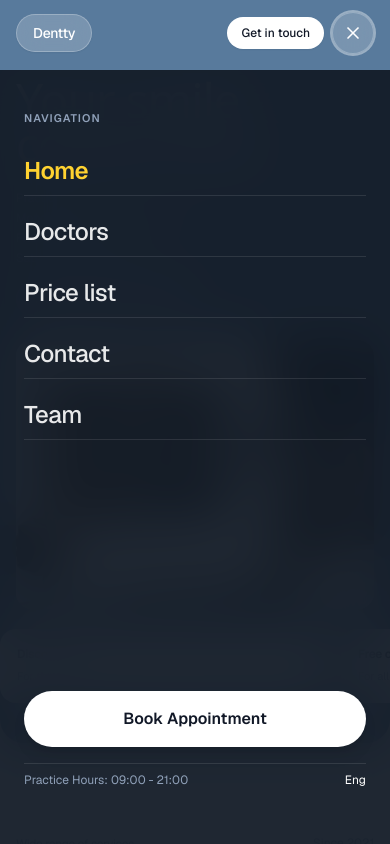
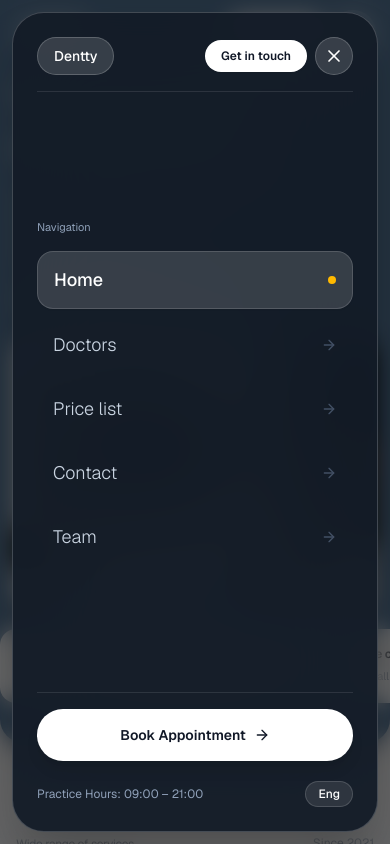
Before and after one commit to akhilathuluri/dental-launch, a Next.js app: page / in a window 390 px wide. Both pictures are taken after a click on the button 353 px from the left and 33 px from the top of the page. Shown: the top 844 px of the page. Built offline with nearby package versions, Linux system fonts and the light colour scheme.

Commit message:
mobile navigation bar ui fixed

```diff
--- a/components/layout/Header.tsx
+++ b/components/layout/Header.tsx
@@ -2,20 +2,11 @@
 
 import React, { useState, useEffect } from 'react';
 import { motion, AnimatePresence } from 'framer-motion';
-import { Menu, X, ChevronDown } from 'lucide-react';
+import { Menu, X, ChevronDown, ArrowRight } from 'lucide-react';
 import { navItems } from '@/data/navigation';
 
 export const Header: React.FC = () => {
   const [isOpen, setIsOpen] = useState(false);
-  const [scrolled, setScrolled] = useState(false);
-
-  useEffect(() => {
-    const handleScroll = () => {
-      setScrolled(window.scrollY > 20);
-    };
-    window.addEventListener('scroll', handleScroll);
-    return () => window.removeEventListener('scroll', handleScroll);
-  }, []);
 
   useEffect(() => {
     if (isOpen) {
@@ -37,10 +28,10 @@ export const Header: React.FC = () => {
   }, []);
 
   return (
-    <header className="sticky top-0 z-50 w-full transition-all duration-300 pt-3 sm:pt-4 px-4 sm:px-6 lg:px-8">
+    <header className="sticky top-0 z-40 w-full transition-all duration-300 pt-3 sm:pt-4 px-4 sm:px-6 lg:px-8">
       <div className="max-w-[1400px] mx-auto flex items-center justify-between gap-4">
 
-        {/* Logo Badge (Matching reference semi-transparent glass pill) */}
+        {/* Logo Badge */}
         <a
           href="#home"
           className="flex items-center justify-center px-4 py-2 sm:px-6 sm:py-2.5 bg-white/20 backdrop-blur-md border border-white/25 text-white font-medium text-sm sm:text-base tracking-tight rounded-full shadow-xs hover:bg-white/30 transition-colors"
@@ -98,60 +89,117 @@ export const Header: React.FC = () => {
 
           <button
             type="button"
-            onClick={() => setIsOpen(!isOpen)}
+            onClick={() => setIsOpen(true)}
             className="p-2.5 bg-white/20 backdrop-blur-md text-white border border-white/25 rounded-full focus:outline-none focus:ring-2 focus:ring-white/40"
-            aria-label={isOpen ? "Close menu" : "Open menu"}
+            aria-label="Open navigation menu"
           >
-            {isOpen ? <X className="w-5 h-5" /> : <Menu className="w-5 h-5" />}
+            <Menu className="w-5 h-5" />
           </button>
         </div>
       </div>
 
-      {/* Mobile Drawer / Overlay Navigation */}
+      {/* Modern Floating Glass Mobile Modal Sheet */}
       <AnimatePresence>
         {isOpen && (
+          <>
+            {/* Backdrop blur */}
             <motion.div
-            initial={{ opacity: 0, y: -20 }}
-            animate={{ opacity: 1, y: 0 }}
-            exit={{ opacity: 0, y: -20 }}
-            transition={{ duration: 0.25, ease: 'easeInOut' }}
-            className="fixed inset-0 top-[70px] z-40 bg-[#141C28]/95 backdrop-blur-xl p-6 flex flex-col justify-between md:hidden"
+              initial={{ opacity: 0 }}
+              animate={{ opacity: 1 }}
+              exit={{ opacity: 0 }}
+              onClick={() => setIsOpen(false)}
+              className="fixed inset-0 z-50 bg-black/60 backdrop-blur-md md:hidden"
+            />
+
+            {/* Floating Glass Sheet */}
+            <motion.div
+              initial={{ opacity: 0, scale: 0.95, y: -20 }}
+              animate={{ opacity: 1, scale: 1, y: 0 }}
+              exit={{ opacity: 0, scale: 0.95, y: -20 }}
+              transition={{ type: 'spring', damping: 25, stiffness: 280 }}
+              className="fixed inset-x-3 top-3 bottom-3 z-50 bg-[#141C28]/95 backdrop-blur-2xl border border-white/20 rounded-[32px] p-6 flex flex-col justify-between overflow-y-auto shadow-2xl md:hidden text-white"
             >
-            <div className="flex flex-col gap-3 mt-4">
-              <span className="text-[11px] font-semibold tracking-widest text-slate-400 uppercase mb-2">
+              {/* Sheet Top Row */}
+              <div className="flex items-center justify-between pb-4 border-b border-white/10">
+                <a
+                  href="#home"
+                  onClick={() => setIsOpen(false)}
+                  className="px-4 py-2 bg-white/15 border border-white/20 text-white font-medium text-sm rounded-full"
+                >
+                  Dentty
+                </a>
+
+                <div className="flex items-center gap-2">
+                  <a
+                    href="#appointment"
+                    onClick={() => setIsOpen(false)}
+                    className="px-4 py-2 bg-white text-[#111827] font-semibold text-xs rounded-full shadow-xs"
+                  >
+                    Get in touch
+                  </a>
+
+                  <button
+                    type="button"
+                    onClick={() => setIsOpen(false)}
+                    className="p-2 bg-white/15 text-white border border-white/20 rounded-full hover:bg-white/25 transition-colors"
+                    aria-label="Close menu"
+                  >
+                    <X className="w-5 h-5" />
+                  </button>
+                </div>
+              </div>
+
+              {/* Navigation Items List */}
+              <div className="py-6 flex flex-col gap-2 my-auto">
+                <span className="text-[11px] font-normal text-slate-400 mb-2">
                   Navigation
                 </span>
+
                 {navItems.map((item, idx) => (
                   <motion.a
                     key={item.label}
                     href={item.href}
                     onClick={() => setIsOpen(false)}
-                  initial={{ opacity: 0, x: -10 }}
+                    initial={{ opacity: 0, x: -15 }}
                     animate={{ opacity: 1, x: 0 }}
                     transition={{ delay: idx * 0.05 }}
-                  className={`text-2xl font-medium tracking-tight py-2 border-b border-white/10 ${
-                    item.isActive ? 'text-amber-300 font-semibold' : 'text-white/90 hover:text-white'
+                    className={`flex items-center justify-between px-4 py-3.5 rounded-2xl text-lg font-light transition-all ${
+                      item.isActive
+                        ? 'bg-white/15 text-white font-medium border border-white/15 shadow-xs'
+                        : 'text-slate-300 hover:text-white hover:bg-white/5'
                     }`}
                   >
-                  {item.label}
+                    <span>{item.label}</span>
+                    {item.isActive ? (
+                      <span className="w-2 h-2 rounded-full bg-amber-400" />
+                    ) : (
+                      <ArrowRight className="w-4 h-4 text-slate-500 opacity-60" />
+                    )}
                   </motion.a>
                 ))}
               </div>
 
-            <div className="flex flex-col gap-4 mb-8">
+              {/* Bottom Actions & Metadata */}
+              <div className="pt-4 border-t border-white/10 space-y-4">
                 <a
                   href="#appointment"
                   onClick={() => setIsOpen(false)}
-                className="w-full py-4 text-center bg-white text-[#111827] font-semibold text-base rounded-full shadow-lg"
+                  className="w-full py-4 flex items-center justify-center gap-2 bg-white text-[#111827] font-semibold text-sm rounded-full shadow-lg hover:bg-slate-100 transition-all"
                 >
-                Book Appointment
+                  <span>Book Appointment</span>
+                  <ArrowRight className="w-4 h-4" />
                 </a>
-              <div className="flex justify-between items-center text-xs text-slate-400 pt-2 border-t border-white/10">
-                <span>Practice Hours: 09:00 - 21:00</span>
-                <span className="text-white">Eng</span>
+
+                <div className="flex items-center justify-between text-xs text-slate-400 pt-1">
+                  <span>Practice Hours: 09:00 – 21:00</span>
+                  <span className="text-white font-medium bg-white/10 px-3 py-1 rounded-full border border-white/15">
+                    Eng
+                  </span>
                 </div>
               </div>
+
             </motion.div>
+          </>
         )}
       </AnimatePresence>
     </header>
```
Lines whose indentation alone changed are shown as unchanged.
